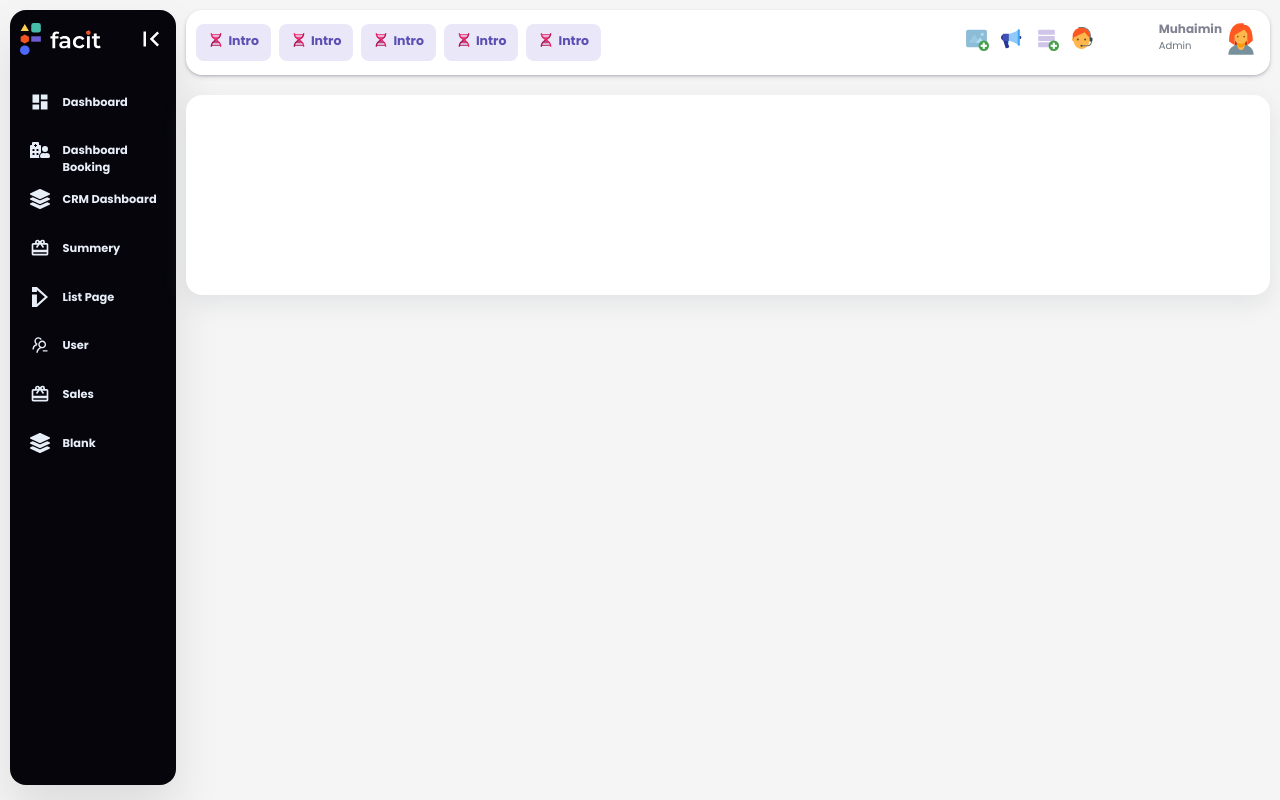
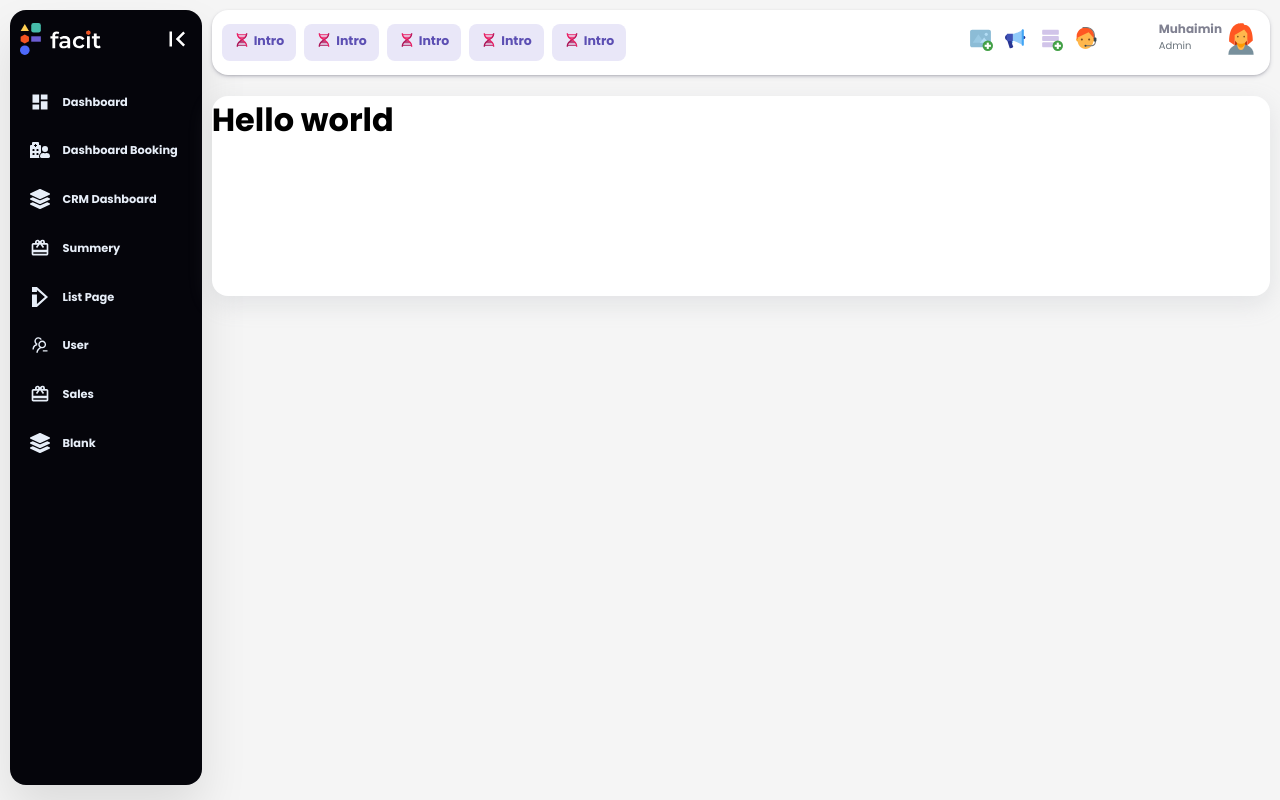
Before and after one commit to muhaiminulIslamIkhlas/dashboard, a React (Create React App) app: page / in a window 1280 px wide. Built offline with nearby package versions, Linux system fonts and the light colour scheme.

Commit message:
fix sidebar issue

```diff
--- a/src/components/mainBody/mainBody.tsx
+++ b/src/components/mainBody/mainBody.tsx
@@ -78,7 +78,9 @@ const MainBody = () => {
             </span>
           </div>
       </div>
-      <div className="card"></div>
+      <div className="card">
+        <h1>Hello world</h1>
+      </div>
     </div>
   );
 };
--- a/src/components/sidebar/sidebar.scss
+++ b/src/components/sidebar/sidebar.scss
@@ -17,7 +17,7 @@
     }
 
     &--active {
-        width: 195px;
+        width: 230px;
     }
 
     &__item {
```
Also changed, not shown: src/components/mainBody/mainBody.scss (line endings or trailing spaces).
